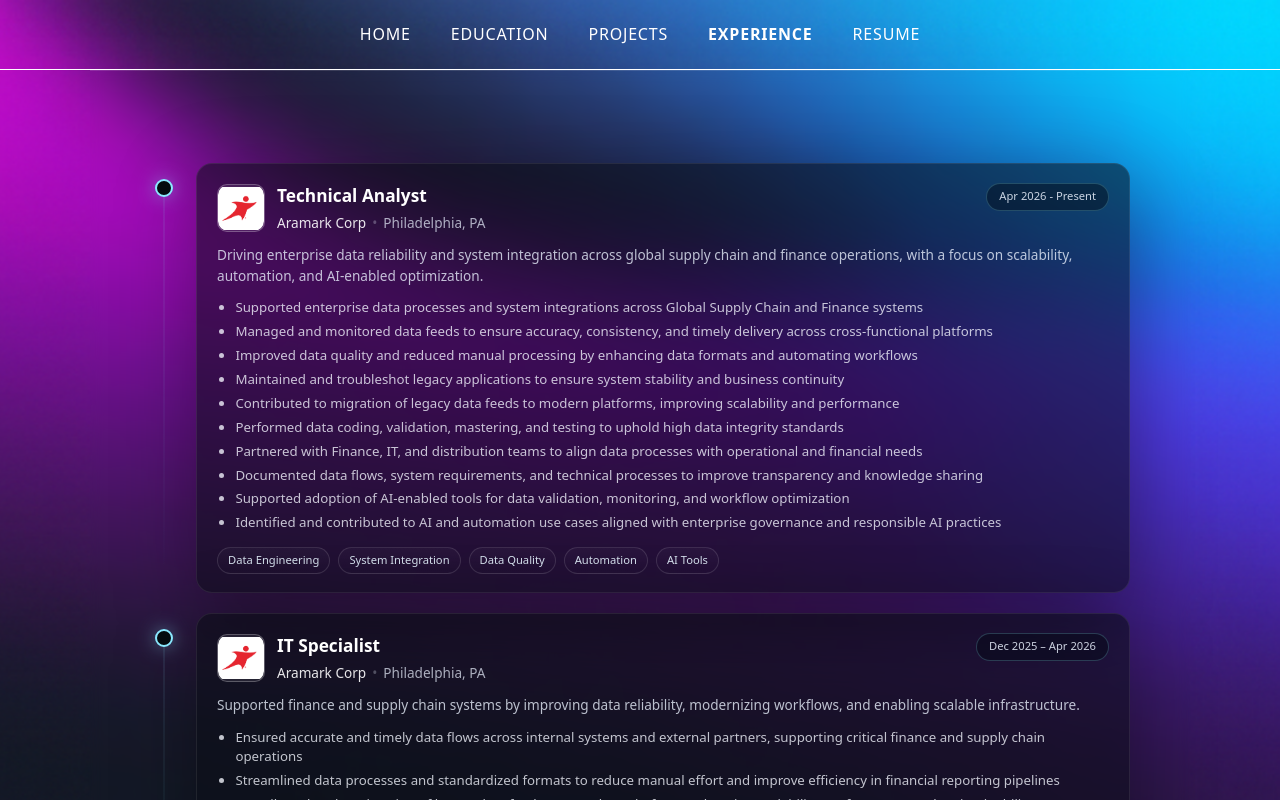
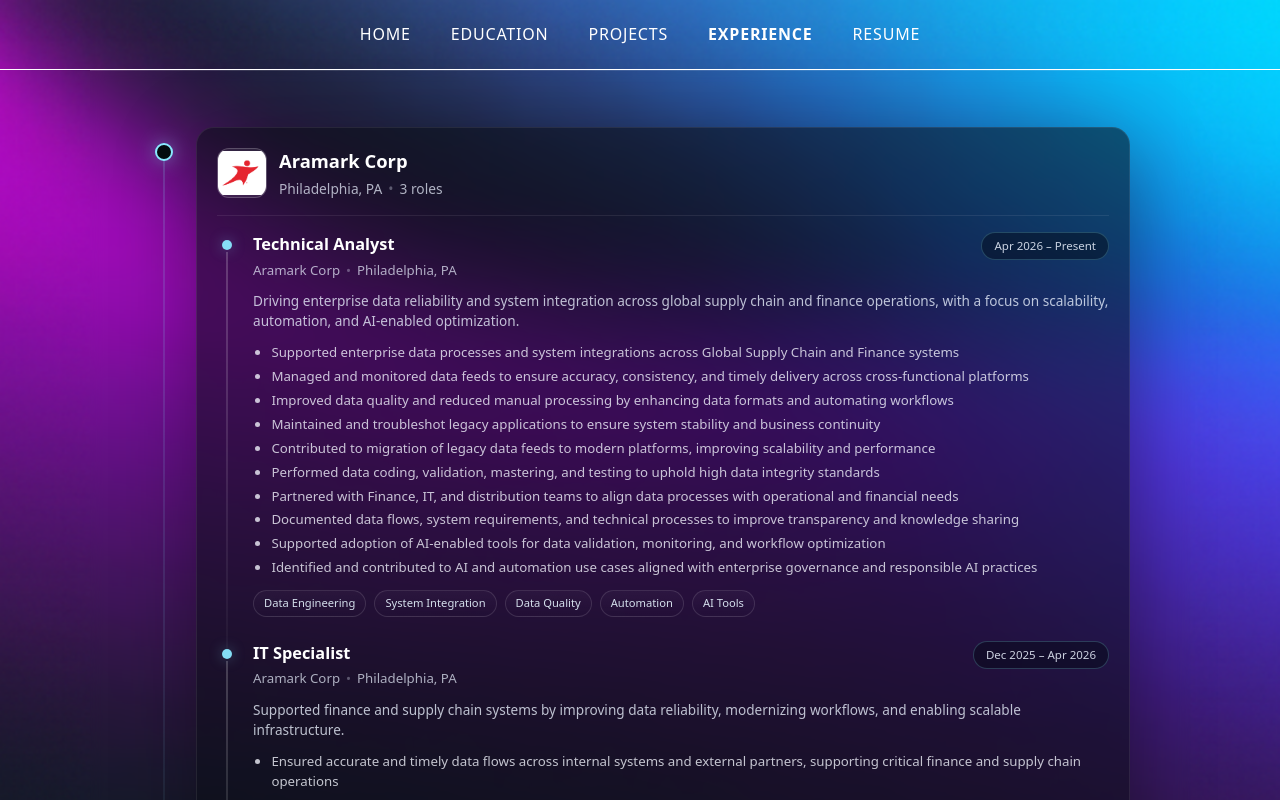
Before and after one commit to rm2506/Portfolio, a React (Vite) app: page /experience in a window 1280 px wide. Shown: the top 800 px of the page. Built offline with nearby package versions, Linux system fonts and the light colour scheme; a web font is replaced by a local one.

Commit message:
Updated Role Design

```diff
--- a/src/pages/Experience.jsx
+++ b/src/pages/Experience.jsx
@@ -5,14 +5,17 @@
 import sqsm from "../assets/logos/SquashSmartsLogo.png";
 
 export default function Experience() {
-  const roles = [
+  const experienceGroups = [
     {
-      id: "aramark",
+      id: "aramark-group",
       logo: aramarkLogo,
-      role: "Technical Analyst",
       company: "Aramark Corp",
       location: "Philadelphia, PA",
-      dates: "Apr 2026 - Present",
+      roles: [
+        {
+          id: "aramark-tech-analyst",
+          role: "Technical Analyst",
+          dates: "Apr 2026 – Present",
           summary:
             "Driving enterprise data reliability and system integration across global supply chain and finance operations, with a focus on scalability, automation, and AI-enabled optimization.",
           bullets: [
@@ -35,13 +38,9 @@
             "AI Tools",
           ],
         },
-
         {
-      id: "aramark",
-      logo: aramarkLogo,
+          id: "aramark-it-specialist",
           role: "IT Specialist",
-      company: "Aramark Corp",
-      location: "Philadelphia, PA",
           dates: "Dec 2025 – Apr 2026",
           summary:
             "Supported finance and supply chain systems by improving data reliability, modernizing workflows, and enabling scalable infrastructure.",
@@ -59,13 +58,37 @@
             "Data Integration",
           ],
         },
+        {
+          id: "aramark-coop",
+          role: "Technical Data Analyst Co-op",
+          dates: "Sept 2023 – Mar 2024",
+          summary:
+            "Supported AI/tooling evaluations and data harmonization to improve developer and finance workflows.",
+          bullets: [
+            "Evaluated over 10 AI-assisted development tools, including Amazon CodeWhisperer and GitHub Copilot, benchmarking accuracy, latency, and usability to identify the most efficient integration options for internal developers.",
+            "Collaborated with the Palantir Foundry Data Harmonization team to pilot new pipeline-builder capabilities, map data schemas, and provide structured feedback improving system reliability and user adoption.",
+            "Processed and analyzed 64,000+ vendor records to uncover spend inconsistencies across financial and supply-chain systems, contributing to a more transparent vendor performance dataset.",
+            "Developed a data-driven vendor exposure plan highlighting 50+ certified local and minority-owned suppliers, directly supporting Aramark’s DEI and sustainability sourcing objectives.",
+          ],
+          tags: [
+            "Palantir Foundry",
+            "AI Tools",
+            "Data Analysis",
+            "Vendor Spend",
+          ],
+        },
+      ],
+    },
 
     {
-      id: "sqsm",
+      id: "sqsm-group",
       logo: sqsm,
-      role: "Coordinator of Technology (Part-Time)",
       company: "SquashSmarts",
       location: "Philadelphia, PA",
+      roles: [
+        {
+          id: "sqsm-tech",
+          role: "Coordinator of Technology (Part-Time)",
           dates: "Nov 2025 – Present",
           summary:
             "Driving technology strategy and AI adoption to modernize nonprofit operations and enhance program delivery.",
@@ -83,13 +106,18 @@
             "Operational Efficiency",
           ],
         },
+      ],
+    },
 
     {
-      id: "drexel-ambassador",
+      id: "drexel-group",
       logo: drexelLogo,
-      role: "Senior Student Ambassador (Paid)",
       company: "Drexel University",
       location: "Philadelphia, PA",
+      roles: [
+        {
+          id: "drexel-ambassador",
+          role: "Senior Student Ambassador (Paid)",
           dates: "Sept 2021 – Sept 2025",
           summary:
             "Represented Drexel at high-impact admissions events, leading tours, speaking on panels, and guiding prospective students and families.",
@@ -106,31 +134,18 @@
             "Admissions Events",
           ],
         },
-
-    {
-      id: "aramark",
-      logo: aramarkLogo,
-      role: "Technical Data Analyst Co-op",
-      company: "Aramark Corp",
-      location: "Philadelphia, PA",
-      dates: "Sept 2023 – Mar 2024",
-      summary:
-        "Supported AI/tooling evaluations and data harmonization to improve developer and finance workflows.",
-      bullets: [
-        "Evaluated over 10 AI-assisted development tools, including Amazon CodeWhisperer and GitHub Copilot, benchmarking accuracy, latency, and usability to identify the most efficient integration options for internal developers.",
-        "Collaborated with the Palantir Foundry Data Harmonization team to pilot new pipeline-builder capabilities, map data schemas, and provide structured feedback improving system reliability and user adoption.",
-        "Processed and analyzed 64,000+ vendor records to uncover spend inconsistencies across financial and supply-chain systems, contributing to a more transparent vendor performance dataset.",
-        "Developed a data-driven vendor exposure plan highlighting 50+ certified local and minority-owned suppliers, directly supporting Aramark’s DEI and sustainability sourcing objectives.",
       ],
-      tags: ["Palantir Foundry", "AI Tools", "Data Analysis", "Vendor Spend"],
     },
 
     {
-      id: "holman",
+      id: "holman-group",
       logo: holmanLogo,
-      role: "Information Management Developer Co-op",
       company: "Holman",
       location: "Mt. Laurel, NJ",
+      roles: [
+        {
+          id: "holman-dev",
+          role: "Information Management Developer Co-op",
           dates: "Sept 2022 – Mar 2023",
           summary:
             "Built data integration queries and automation to make fleet operations reports more reliable.",
@@ -140,58 +155,80 @@
             "Mapped ~50 inbound client data formats into standardized internal schemas, reducing ingestion and validation errors by nearly 40% and strengthening data integrity across platforms.",
             "Generated 36 detailed performance reports tracking case lifecycle metrics (lodged, in-progress, completed), providing visibility into resolution speed and operational efficiency.",
           ],
-
           tags: ["SQL / ETL", "FleetTrak", "Reporting", "Data Mapping"],
+        },
+      ],
     },
   ];
 
   return (
     <section style={wrap}>
-      <header style={headerBar}></header>
-
       <div style={timeline}>
-        {roles.map((job, i) => (
-          <article key={job.id} style={item}>
-            {/* left timeline rail */}
+        {experienceGroups.map((group, i) => (
+          <article key={group.id} style={item}>
             <div style={rail}>
               <div style={railDot} />
-              {i !== roles.length - 1 && <div style={railLine} />}
+              {i !== experienceGroups.length - 1 && <div style={railLine} />}
             </div>
 
-            {/* main card */}
-            <div style={card}>
-              <div style={cardTop}>
+            <div style={groupCard}>
+              <div style={companyHeader}>
                 <div style={leftHeader}>
-                  {job.logo && (
                   <div style={logoWrap}>
                     <img
-                        src={job.logo}
-                        alt={`${job.company} logo`}
+                      src={group.logo}
+                      alt={`${group.company} logo`}
                       style={logoImg}
                     />
                   </div>
-                  )}
+
                   <div>
-                    <h2 style={roleTitle}>{job.role}</h2>
+                    <h2 style={companyTitle}>{group.company}</h2>
                     <div style={companyLine}>
-                      <span style={company}>{job.company}</span>
+                      <span>{group.location}</span>
                       <span style={dot}>•</span>
-                      <span>{job.location}</span>
+                      <span>
+                        {group.roles.length} role
+                        {group.roles.length > 1 ? "s" : ""}
+                      </span>
                     </div>
                   </div>
                 </div>
+              </div>
+
+              <div style={nestedRoles}>
+                {group.roles.map((job, idx) => (
+                  <div key={job.id} style={nestedRoleItem}>
+                    <div style={nestedRail}>
+                      <div style={nestedDot} />
+                      {idx !== group.roles.length - 1 && (
+                        <div style={nestedLine} />
+                      )}
+                    </div>
+
+                    <div style={nestedRoleContent}>
+                      <div style={roleTop}>
+                        <div>
+                          <h3 style={roleTitle}>{job.role}</h3>
+                          <div style={roleMeta}>
+                            <span>{group.company}</span>
+                            <span style={dot}>•</span>
+                            <span>{group.location}</span>
+                          </div>
+                        </div>
+
                         <div style={dateBadge}>{job.dates}</div>
                       </div>
 
                       {job.summary && <p style={summary}>{job.summary}</p>}
 
                       <ul style={bulletList}>
-                {job.bullets.map((b, idx) => (
-                  <li key={idx}>{b}</li>
+                        {job.bullets.map((b, bulletIdx) => (
+                          <li key={bulletIdx}>{b}</li>
                         ))}
                       </ul>
 
-              {job.tags?.length ? (
+                      {!!job.tags?.length && (
                         <div style={tagRow}>
                           {job.tags.map((t) => (
                             <span key={t} style={tag}>
@@ -199,7 +236,11 @@
                             </span>
                           ))}
                         </div>
-              ) : null}
+                      )}
+                    </div>
+                  </div>
+                ))}
+              </div>
             </div>
           </article>
         ))}
@@ -218,28 +259,6 @@
   minHeight: "100vh",
   fontFamily:
     "ui-sans-serif, system-ui, -apple-system, Segoe UI, Roboto, Helvetica, Arial",
-};
-
-const headerBar = {
-  maxWidth: 980,
-  margin: "0 auto 2.25rem",
-};
-
-const title = {
-  fontSize: "2.35rem",
-  fontWeight: 800,
-  letterSpacing: "0.02em",
-  margin: 0,
-  background: "linear-gradient(90deg, #ffffff 20%, #b5c7ff 60%, #8ae9ff 100%)",
-  WebkitBackgroundClip: "text",
-  color: "transparent",
-};
-
-const subtitle = {
-  marginTop: ".55rem",
-  color: "rgba(236,243,255,0.72)",
-  maxWidth: 520,
-  lineHeight: 1.5,
 };
 
 const timeline = {
@@ -281,27 +300,23 @@
   width: 2,
   height: "calc(100% - 18px)",
   background:
-    "linear-gradient(180deg, rgba(138,233,255,0.1), rgba(138,233,255,0))",
+    "linear-gradient(180deg, rgba(138,233,255,0.18), rgba(138,233,255,0))",
 };
 
-const card = {
+const groupCard = {
   background: "rgba(10,13,21,0.55)",
   border: "1px solid rgba(255,255,255,0.08)",
-  borderRadius: 16,
+  borderRadius: 18,
   boxShadow: "0 20px 80px rgba(0,0,0,0.35)",
   padding: "1.2rem 1.25rem 1.1rem",
   flex: 1,
   backdropFilter: "blur(6px)",
-  display: "flex",
-  flexDirection: "column",
-  gap: 12,
 };
 
-const cardTop = {
-  display: "flex",
-  justifyContent: "space-between",
-  gap: 14,
-  alignItems: "flex-start",
+const companyHeader = {
+  paddingBottom: "1rem",
+  marginBottom: "1rem",
+  borderBottom: "1px solid rgba(255,255,255,0.08)",
 };
 
 const leftHeader = {
@@ -310,11 +325,18 @@
   gap: 12,
 };
 
+const companyTitle = {
+  fontSize: "1.15rem",
+  fontWeight: 800,
+  margin: 0,
+  color: "#fff",
+};
+
 const logoWrap = {
-  width: 46,
-  height: 46,
-  borderRadius: 10,
-  border: "1px solid rgba(255,255,255,0.25)",
+  width: 48,
+  height: 48,
+  borderRadius: 12,
+  border: "1px solid rgba(255,255,255,0.2)",
   background: "rgba(255,255,255,0.08)",
   display: "grid",
   placeItems: "center",
@@ -326,14 +348,6 @@
   width: "100%",
   height: "100%",
   objectFit: "contain",
-  borderRadius: "inherit",
-};
-
-const roleTitle = {
-  fontSize: "1.08rem",
-  fontWeight: 700,
-  margin: 0,
-  color: "#fff",
 };
 
 const companyLine = {
@@ -341,36 +355,98 @@
   flexWrap: "wrap",
   gap: 6,
   marginTop: 4,
-  fontSize: ".85rem",
+  fontSize: ".86rem",
+  color: "rgba(235,242,255,0.72)",
+};
+
+const nestedRoles = {
+  display: "flex",
+  flexDirection: "column",
+  gap: 20,
+};
+
+const nestedRoleItem = {
+  display: "flex",
+  gap: 16,
+  position: "relative",
+};
+
+const nestedRail = {
+  width: 20,
+  position: "relative",
+  display: "flex",
+  justifyContent: "center",
+  flexShrink: 0,
+};
+
+const nestedDot = {
+  width: 10,
+  height: 10,
+  borderRadius: "999px",
+  marginTop: 8,
+  background: "rgba(138,233,255,0.95)",
+  boxShadow: "0 0 14px rgba(138,233,255,0.35)",
+  zIndex: 2,
+};
+
+const nestedLine = {
+  position: "absolute",
+  top: 20,
+  width: 2,
+  height: "calc(100% + 12px)",
+  background:
+    "linear-gradient(180deg, rgba(255,255,255,0.2), rgba(255,255,255,0.03))",
+};
+
+const nestedRoleContent = {
+  flex: 1,
+  paddingBottom: "0.25rem",
+};
+
+const roleTop = {
+  display: "flex",
+  justifyContent: "space-between",
+  alignItems: "flex-start",
+  gap: 14,
+};
+
+const roleTitle = {
+  fontSize: "1.02rem",
+  fontWeight: 700,
+  margin: 0,
+  color: "#fff",
+};
+
+const roleMeta = {
+  display: "flex",
+  flexWrap: "wrap",
+  gap: 6,
+  marginTop: 4,
+  fontSize: ".83rem",
   color: "rgba(235,242,255,0.7)",
 };
 
-const company = {
-  fontWeight: 500,
-  color: "rgba(255,255,255,0.9)",
-};
-
-const dot = { opacity: 0.4 };
+const dot = { opacity: 0.45 };
 
 const dateBadge = {
   background: "rgba(4,10,18,0.45)",
   border: "1px solid rgba(138,233,255,0.21)",
   borderRadius: 999,
   padding: "4px 12px 5px",
-  fontSize: ".7rem",
+  fontSize: ".72rem",
   color: "rgba(236,243,255,0.85)",
   whiteSpace: "nowrap",
 };
 
 const summary = {
-  margin: 0,
+  margin: "0.65rem 0 0",
   fontSize: ".85rem",
   color: "rgba(236,243,255,0.78)",
   lineHeight: 1.5,
 };
 
 const bulletList = {
-  margin: 0,
+  margin: "0.7rem 0 0",
   paddingLeft: "1.15rem",
   display: "grid",
   gap: 4,
@@ -383,7 +459,7 @@
   display: "flex",
   flexWrap: "wrap",
   gap: 8,
-  marginTop: 2,
+  marginTop: 12,
 };
 
 const tag = {
```
Lines whose indentation alone changed are shown as unchanged.
